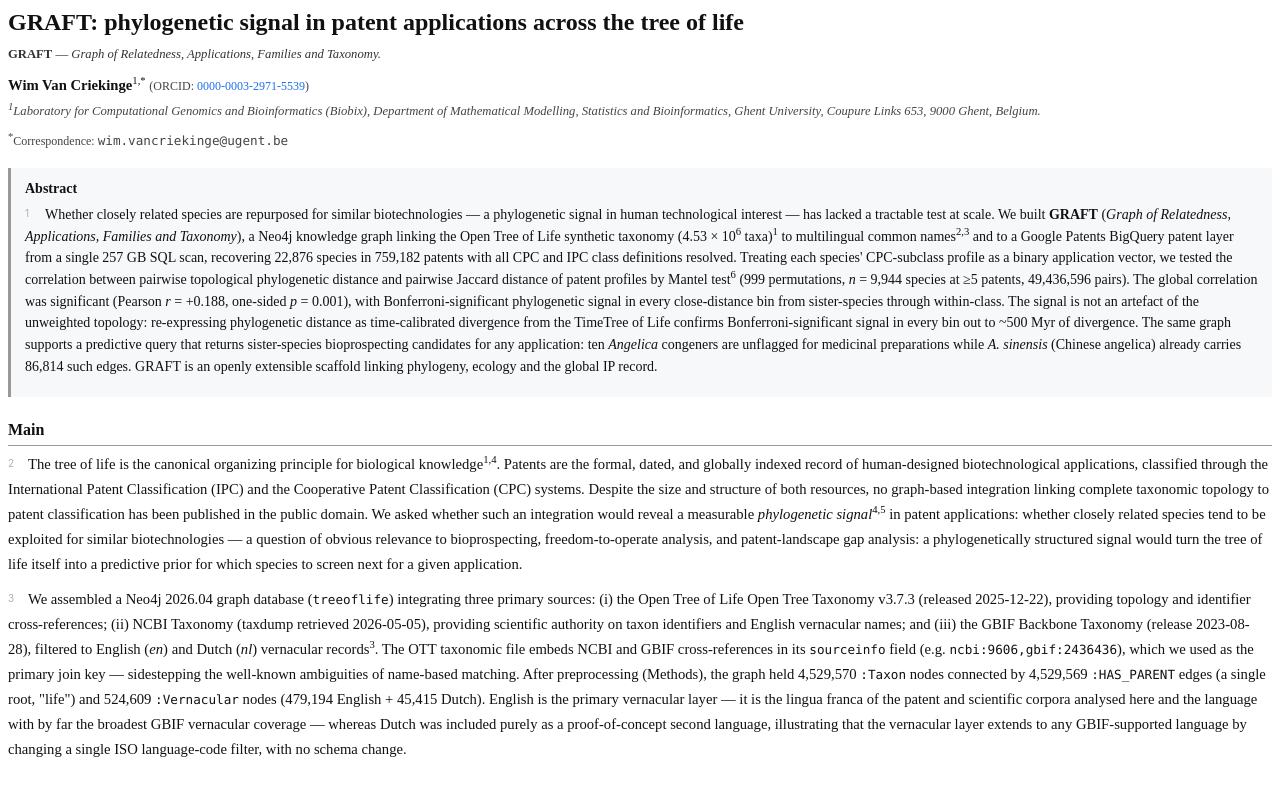
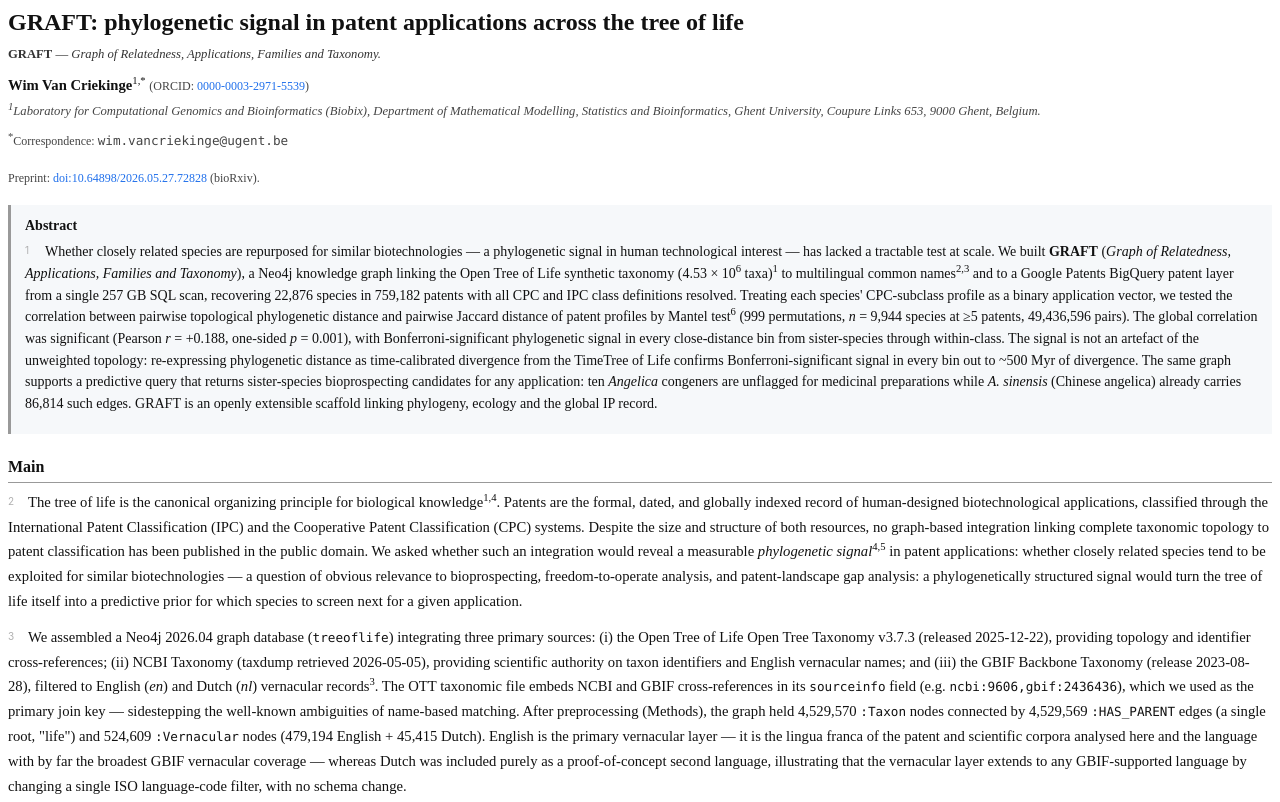
Before and after one commit to wvcrieki42/GRAFT, a plain HTML site: page manuscript/paper.html in a window 1280 px wide. Shown: the top 802 px of the page. Drawn offline with Linux system fonts and the light colour scheme.

Commit message:
Add bioRxiv preprint DOI (10.64898/2026.05.27.72828): README badge, CITATION identifier, .zenodo.json related_identifier; sync manuscript
Co-Authored-By: Claude Opus 4.7 (1M context) <noreply@anthropic.com>

```diff
--- a/manuscript/paper.html
+++ b/manuscript/paper.html
@@ -70,6 +70,7 @@
 <p class="authors"><b>Wim Van Criekinge</b><sup>1,*</sup> <span style="font-size:9pt; color:#444;">(ORCID: <a href="https://orcid.org/0000-0003-2971-5539" style="color:#1f6feb; text-decoration:none;">0000-0003-2971-5539</a>)</span></p>
 <p class="affil"><sup>1</sup>Laboratory for Computational Genomics and Bioinformatics (Biobix), Department of Mathematical Modelling, Statistics and Bioinformatics, Ghent University, Coupure Links 653, 9000 Ghent, Belgium.</p>
 <p class="corr"><sup>*</sup>Correspondence: <span class="mono">wim.vancriekinge@ugent.be</span></p>
+<p class="corr">Preprint: <a href="https://doi.org/10.64898/2026.05.27.72828" style="color:#1f6feb; text-decoration:none;">doi:10.64898/2026.05.27.72828</a> (bioRxiv).</p>
 
 <div class="abstract">
 <h3>Abstract</h3>
```
Also changed, not shown: .zenodo.json, 3 other files.
